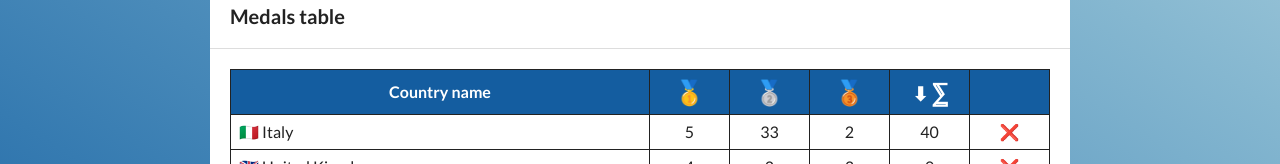
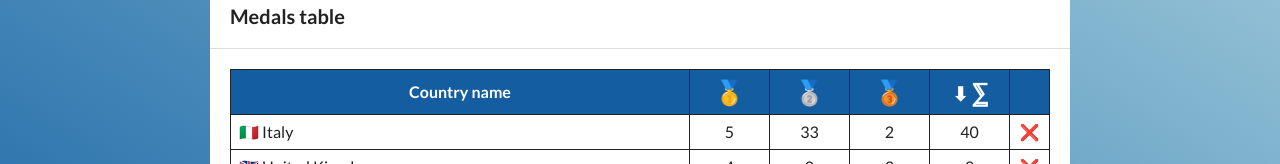
Before and after one commit to wknott/olympic-medals-table, a React (Create React App) app: page / in a window 1280 px wide. Shown: the part 290-454 px from the top of the page. Built offline with nearby package versions, Linux system fonts and the light colour scheme; no server answers.

Commit message:
Updated table styles

```diff
--- a/src/CountriesTable/index.tsx
+++ b/src/CountriesTable/index.tsx
@@ -4,8 +4,10 @@ import {
   Table,
   TableCell,
   TableCellMedal,
+  TableCellRemove,
   TableHeader,
   TableHeaderMedal,
+  TableHeaderRemove,
   TableRow,
   TableWrapper,
 } from "./styled";
@@ -62,7 +64,7 @@ const CountriesTable: FC<Props> = ({
               {MedalDescription[fieldName]}
             </TableHeaderMedal>
           ))}
-          <TableHeaderMedal></TableHeaderMedal>
+          <TableHeaderRemove></TableHeaderRemove>
         </tr>
       </thead>
       <tbody>
@@ -75,9 +77,9 @@ const CountriesTable: FC<Props> = ({
             <TableCellMedal>{country.medals.silver}</TableCellMedal>
             <TableCellMedal>{country.medals.bronze}</TableCellMedal>
             <TableCellMedal>{country.medals.total}</TableCellMedal>
-            <TableCellMedal onClick={() => removeCountry(country.id)}>
+            <TableCellRemove onClick={() => removeCountry(country.id)}>
               ❌
-            </TableCellMedal>
+            </TableCellRemove>
           </TableRow>
         ))}
       </tbody>
--- a/src/CountriesTable/styled.ts
+++ b/src/CountriesTable/styled.ts
@@ -30,6 +30,16 @@ export const TableHeaderMedal = styled(TableHeader)`
   width: 80px;
   font-size: 24px;
   white-space: nowrap;
+  cursor: pointer;
+`;
+
+export const TableCellRemove = styled(TableCellMedal)`
+  width: 40px;
+  cursor: pointer;
+`;
+
+export const TableHeaderRemove = styled(TableHeader)`
+  width: 40px;
 `;
 
 export const TableRow = styled.tr`
```
